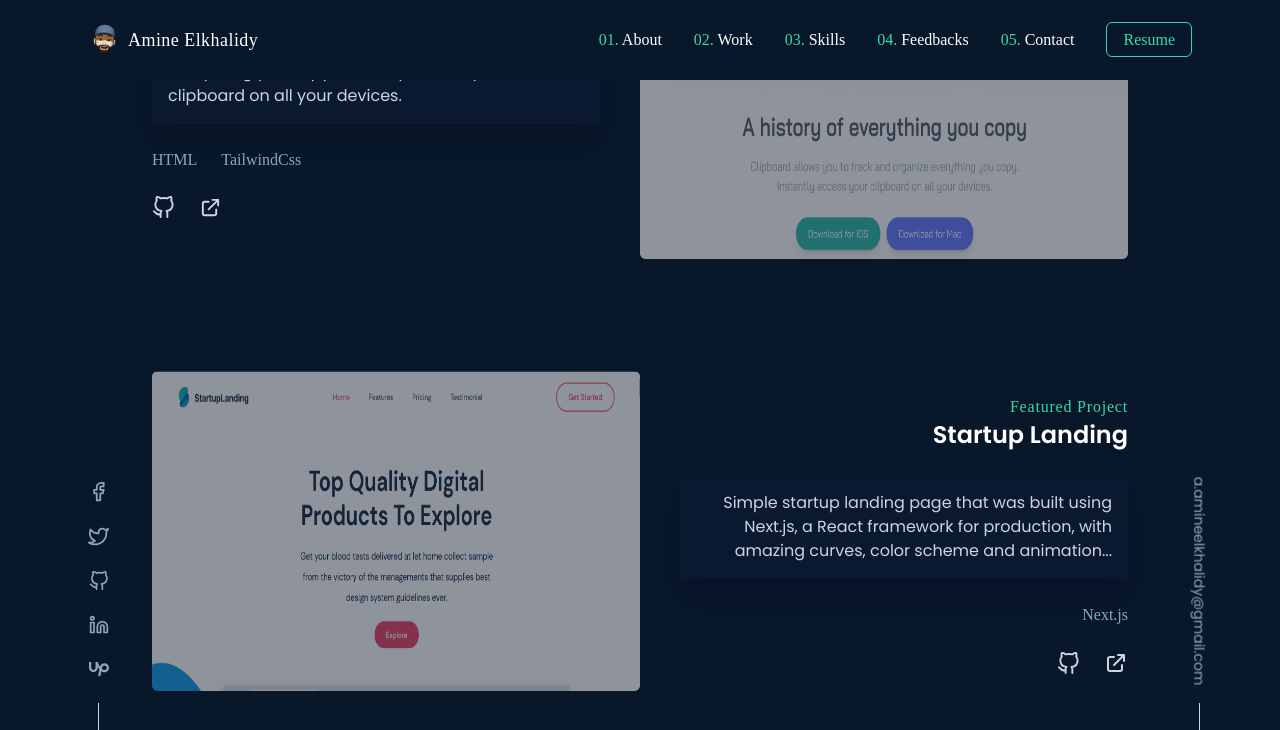
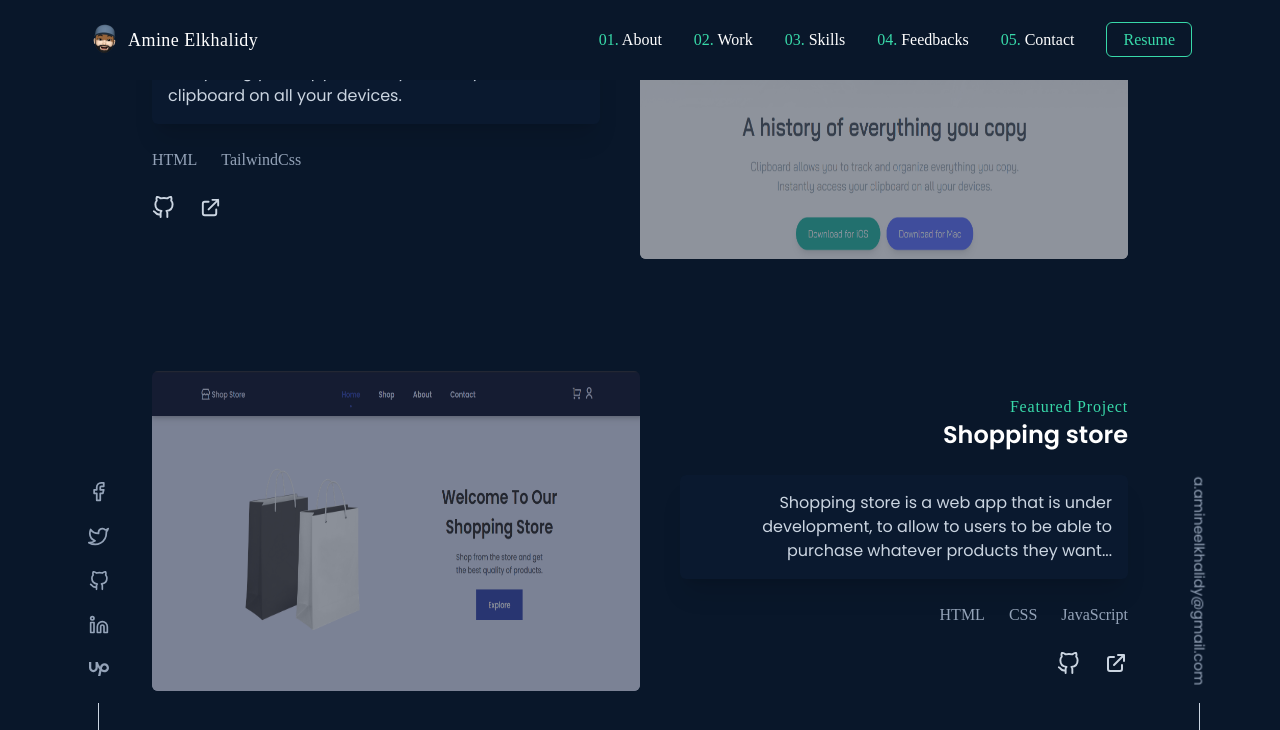
Before and after one commit to AmineElkhalidy/Portfolio, a React (Vite) app: page / in a window 1280 px wide. Both pictures are taken after a click on the button "Show more". Shown: the part 3115-3845 px from the top of the page. Built offline with nearby package versions, Linux system fonts and the light colour scheme; a web font is replaced by a local one.

Commit message:
Removing a Next.js project...

```diff
--- a/src/sections/Projects.jsx
+++ b/src/sections/Projects.jsx
@@ -11,7 +11,6 @@ import { motion } from "framer-motion";
 import Mamiru from "../assets/images/projects/mamiru.png";
 import Tasty from "../assets/images/projects/tasty.png";
 import Omnifood from "../assets/images/projects/project-01.png";
-import LandingPage from "../assets/images/projects/project-02.png";
 import ShopStore from "../assets/images/projects/project-03.png";
 import Clipboarding from "../assets/images/projects/project-06.png";
 
@@ -258,7 +257,7 @@ const Projects = () => {
 
           {show && (
             <>
-              {/* Landing Page */}
+              {/* Shopping store */}
               <motion.div
                 whileInView={{ opacity: [0, 1] }}
                 className="relative grid bg-[#0a192f] rounded-md shadow-xl p-4 md:bg-transparent md:rounded-none md:shadow-none md:p-0 md:grid-cols-2 md:px-16"
@@ -268,7 +267,7 @@ const Projects = () => {
                   <div className="absolute top-0 left-0 w-full h-full bg-slate-800/50 duration-300 hover:cursor-pointer hover:bg-transparent"></div>
                   <img
                     className="h-full"
-                    src={LandingPage}
+                    src={ShopStore}
                     alt="Project preview"
                   />
                 </div>
@@ -280,71 +279,24 @@ const Projects = () => {
                   </h4>
 
                   <h3 className="text-lg font-semibold mb-4 lg:text-2xl">
-                    Startup Landing
+                    Shopping store
                   </h3>
 
                   <p className="max-w-md mx-auto text-slate-300 text-left my-6 md:text-right md:p-4 md:bg-[#0a192f] md:shadow-xl md:rounded-md md:mr-0">
-                    Simple startup landing page that was built using Next.js, a
-                    React framework for production, with amazing curves, color
-                    scheme and animation...
+                    Shopping store is a web app that is under development, to
+                    allow to users to be able to purchase whatever products they
+                    want...
                   </p>
 
                   <ul className="max-w-md mx-auto flex flex-wrap justify-start items-center font-nav text-slate-400 md:justify-end gap-6 mb-6 mr-0">
-                    <li className="">Next.js</li>
+                    <li className="">HTML</li>
+                    <li className="">CSS</li>
+                    <li className="">JavaScript</li>
                   </ul>
 
                   <div className="max-w-md mx-auto text-slate-300 flex justify-start items-center md:justify-end gap-6 mr-0 md:mb-4">
                     <a
-                      href="https://github.com/AmineElkhalidy/Landing-Page"
-                      target="_blank"
-                      className="hover:text-secondary"
-                    >
-                      <FiGithub size={23} className="cursor-pointer" />
-                    </a>
-
-                    <a
-                      href="https://landing-page-startup.vercel.app/"
-                      target="_blank"
-                      className="hover:text-secondary"
-                    >
-                      <HiOutlineExternalLink
-                        size={24}
-                        className="cursor-pointer"
-                      />
-                    </a>
-                  </div>
-                </div>
-              </motion.div>
-
-              {/* Shop Store */}
-              <motion.div
-                whileInView={{ opacity: [0, 1] }}
-                className="relative grid bg-[#0a192f] rounded-md shadow-xl p-4 md:bg-transparent md:rounded-none md:shadow-none md:p-0 md:grid-cols-2 md:px-16"
-              >
-                {/* Project Description */}
-                <div className="mb-6 text-center md:text-left">
-                  <h4 className="font-nav font-medium text-secondary tracking-wider">
-                    Featured Project
-                  </h4>
-
-                  <h3 className="text-lg font-semibold mb-4 lg:text-2xl">
-                    Shop Store
-                  </h3>
-
-                  <p className="max-w-md mx-auto text-slate-300 text-left my-6 md:p-4 md:bg-[#0a192f] md:shadow-xl md:rounded-md md:ml-0">
-                    Shop store is a web app that is under development, to allow
-                    to users to be able to purchase whatever products they
-                    want...
-                  </p>
-
-                  <ul className="max-w-md mx-auto text-slate-400 flex flex-wrap justify-start items-center font-nav md:justify-start gap-6 mb-6 ml-0">
-                    <li className="">HTML</li>
-                    <li className="">TailwindCss</li>
-                  </ul>
-
-                  <div className="max-w-md mx-auto text-slate-300 flex justify-start items-center md:justify-start gap-6 ml-0 mb-4">
-                    <a
-                      href="https://github.com/AmineElkhalidy/Shopping-App"
+                      href="https://github.com/AmineElkhalidy/shopStore"
                       target="_blank"
                       className="hover:text-secondary"
                     >
@@ -357,21 +309,11 @@ const Projects = () => {
                       className="hover:text-secondary"
                     >
                       <HiOutlineExternalLink
-                        size={23}
+                        size={24}
                         className="cursor-pointer"
                       />
                     </a>
                   </div>
-                </div>
-
-                {/* Project Image */}
-                <div className="relative w-full h-full rounded-md overflow-hidden">
-                  <div className="absolute top-0 left-0 w-full h-full bg-slate-800/50 duration-300 hover:cursor-pointer hover:bg-transparent"></div>
-                  <img
-                    className="h-full"
-                    src={ShopStore}
-                    alt="Project preview"
-                  />
                 </div>
               </motion.div>
 
```
Also changed, not shown: src/assets/images/projects/project-02.png (deleted).
